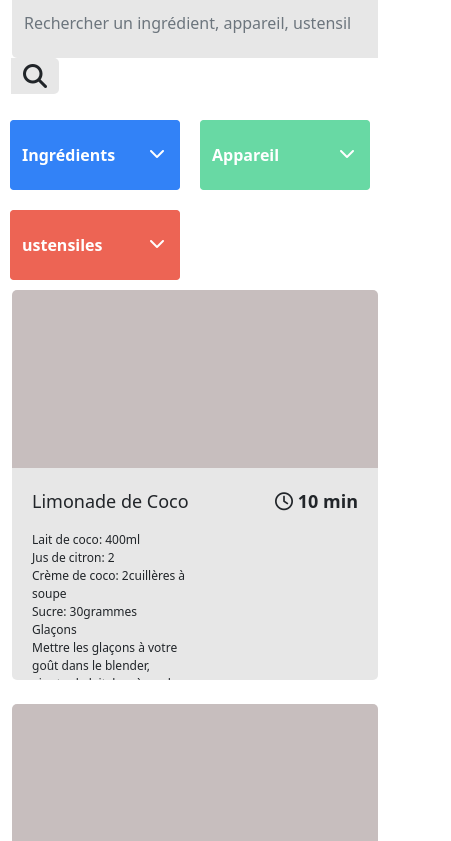
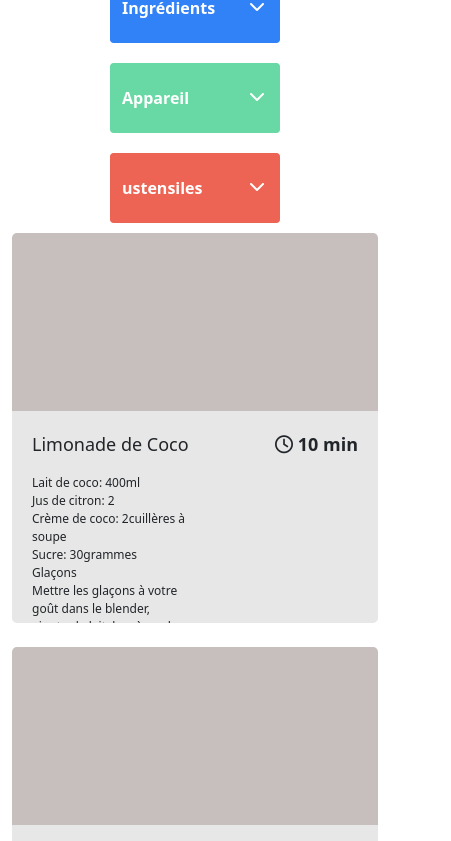
Before and after one commit to Elora-Kittink/EloraDelpierre_7_30042021, a website with bundled scripts: page index.html in a window 390 px wide. Shown: the part 190-1031 px from the top of the page, 451 px wide, since content can reach past the window. Built offline with nearby package versions, Linux system fonts and the light colour scheme.

Commit message:
modification css responsive

```diff
--- a/css/style.scss
+++ b/css/style.scss
@@ -8,7 +8,6 @@
       &__bar {
         &__input {
           height: 70px;
-          width: 1240px;
           margin: 0 auto;
           background-color: #e7e7e7;
           border-radius: 5px;
@@ -38,6 +37,7 @@
           margin: 3px;
           display: flex;
           justify-content: space-around;
+          width: max-content;
           i {
             align-self: center;
             margin-left: 5px;
@@ -181,6 +181,13 @@
     }
   }
 }
+#search__sort__ustensils,
+#search__sort__ustensils__input,
+#search__sort__ustensils__ul,
+#search__sort__ustensils__ul + .dropdown-item,
+#search__sort__ustensils__ul + .dropdown-item.active {
+  background-color: #ed6454;
+}
 #search__sort__ingredients,
 #search__sort__ingredients__input,
 #search__sort__ingredients__ul,
@@ -190,12 +197,27 @@
 #search__sort__appliance,
 #search__sort__appliance__input,
 #search__sort__appliance__ul,
-#search__sort__appliance__ul + .dropdown-item {
+#search__sort__appliance__ul + .dropdown-item,
+#search__sort__appliance__ul + .dropdown-item.active {
   background-color: #68d9a4;
 }
-#search__sort__ustensils,
-#search__sort__ustensils__input,
-#search__sort__ustensils__ul,
-#search__sort__ustensils__ul + .dropdown-item {
-  background-color: #ed6454;
+
+@media screen and (max-width: 500px) {
+  body {
+    header {
+      img {
+        max-width: 250px;
+      }
+    }
+    main {
+      #search__bar__input {
+        width: auto;
+        height: 50px;
+      }
+      #search__sort {
+        flex-direction: column;
+        align-items: center;
+      }
+    }
+  }
 }
--- a/index.html
+++ b/index.html
@@ -20,36 +20,31 @@
       <main>
         <section id="search">
           <div class="row">
-            <div id="search__bar" class="col-12 input-group mb-3">
-                <input id="search__bar__input" type="search" class="form-control" placeholder="Rechercher un ingrédient, appareil, ustensiles ou une recette" aria-label="barre de recherche">
-                <span class="input-group-text" id="basic-addon1"><i class="fas fa-search"></i> </span>
+            <div id="search__bar" class="col-1 col-md-12 input-group mb-3">
+              <input id="search__bar__input" type="search" class="form-control" placeholder="Rechercher un ingrédient, appareil, ustensiles ou une recette" aria-label="barre de recherche" />
+              <span class="input-group-text" id="basic-addon1"><i class="fas fa-search"></i> </span>
             </div>
           </div>
           <div id="search__tags" class="row"></div>
           <div id="search__sort" class="row">
-            <div id="search__sort__ingredients" class="col-1 dropdown">
-                <input id="search__sort__ingredients__input" class="btn btn-secondary dropdown-toggle" href="#" role="button"  data-bs-toggle="dropdown" aria-expanded="false" placeholder="Ingrédients"></input><i id="ingredient-chevron-down" class="fas fa-chevron-down"></i><i id="ingredient-chevron-up" class="fas fa-chevron-up"></i>
-                <ul id="search__sort__ingredients__ul" class="dropdown-menu" aria-labelledby="search__sort__ingredients__input">
-                  <!-- <li><a class="dropdown-item" href="#">Action</a></li>
-                  <li><a class="dropdown-item" href="#">Another action</a></li>
-                  <li><a class="dropdown-item" href="#">Something else here</a></li> -->
-                </ul>
-              </div>
-              <div id="search__sort__appliance" class="col-1 dropdown">
-                <input id="search__sort__appliance__input" class="btn btn-secondary dropdown-toggle" href="#" role="button"  data-bs-toggle="dropdown" aria-expanded="false" placeholder="Appareil"></input><i id="appliance-chevron-down" class="fas fa-chevron-down"></i><i id= "appliance-chevron-up" class="fas fa-chevron-up"></i>
-                <ul id="search__sort__appliance__ul" class="dropdown-menu" aria-labelledby="search__sort__appliance__input">
-
-                </ul>
-              </div>
-              <div id="search__sort__ustensils" class="col-1 dropdown">
-                <input id="search__sort__ustensils__input" class="btn btn-secondary dropdown-toggle" href="#" role="button"  data-bs-toggle="dropdown" aria-expanded="false" placeholder="ustensiles"></input><i id="ustensil-chevron-down" class="fas fa-chevron-down"></i><i id="ustensil-chevron-up" class="fas fa-chevron-up"></i>
-                <ul id="search__sort__ustensils__ul" class="dropdown-menu" aria-labelledby="search__sort__ustensils__input">
-
-                </ul>
-              </div>
+            <div id="search__sort__ingredients" class="col-md-1 dropdown">
+              <input id="search__sort__ingredients__input" class="btn btn-secondary dropdown-toggle" type="search" data-bs-toggle="dropdown" placeholder="Ingrédients" />
+              <i id="ingredient-chevron-down" class="fas fa-chevron-down"></i><i id="ingredient-chevron-up" class="fas fa-chevron-up"></i>
+              <ul id="search__sort__ingredients__ul" class="dropdown-menu" aria-labelledby="search__sort__ingredients__input"></ul>
+            </div>
+            <div id="search__sort__appliance" class="col-md-1 dropdown">
+              <input id="search__sort__appliance__input" class="btn btn-secondary dropdown-toggle" type="search" data-bs-toggle="dropdown" placeholder="Appareil" />
+              <i id="appliance-chevron-down" class="fas fa-chevron-down"></i><i id="appliance-chevron-up" class="fas fa-chevron-up"></i>
+              <ul id="search__sort__appliance__ul" class="dropdown-menu" aria-labelledby="search__sort__appliance__input"></ul>
+            </div>
+            <div id="search__sort__ustensils" class="col-md-1 dropdown">
+              <input id="search__sort__ustensils__input" class="btn btn-secondary dropdown-toggle" type="search" data-bs-toggle="dropdown" placeholder="ustensiles" /><i id="ustensil-chevron-down" class="fas fa-chevron-down"></i
+              ><i id="ustensil-chevron-up" class="fas fa-chevron-up"></i>
+              <ul id="search__sort__ustensils__ul" class="dropdown-menu" aria-labelledby="search__sort__ustensils__input"></ul>
+            </div>
           </div>
         </section>
-        <section id="result" class="row row-cols-1 row-cols-sm-2 row-cols-md-3 g-4"></section>
+        <section id="result" class="row row-cols-1 row-cols-sm-2 row-cols-md-2 row-cols-lg-3 g-4"></section>
       </main>
       <script src="https://cdn.jsdelivr.net/npm/bootstrap@5.0.0-beta3/dist/js/bootstrap.bundle.min.js" integrity="sha384-JEW9xMcG8R+pH31jmWH6WWP0WintQrMb4s7ZOdauHnUtxwoG2vI5DkLtS3qm9Ekf" crossorigin="anonymous"></script>
       <script src="./js/search.js" type="module"></script>
--- a/js/search.js
+++ b/js/search.js
@@ -295,7 +295,7 @@
   const resultGallery = document.getElementById("result");
   const noResult = document.createElement("p");
   noResult.id = "result__no";
-  noResult.innerText = "Aucun résultat";
+  noResult.innerText = "Aucune recette ne correspond à votre critère… vous pouvez chercher « tarte aux pommes », « poisson », etc.";
   resultGallery.appendChild(noResult);
 }
 
```
Also changed, not shown: css/style.css, 1 other file.
